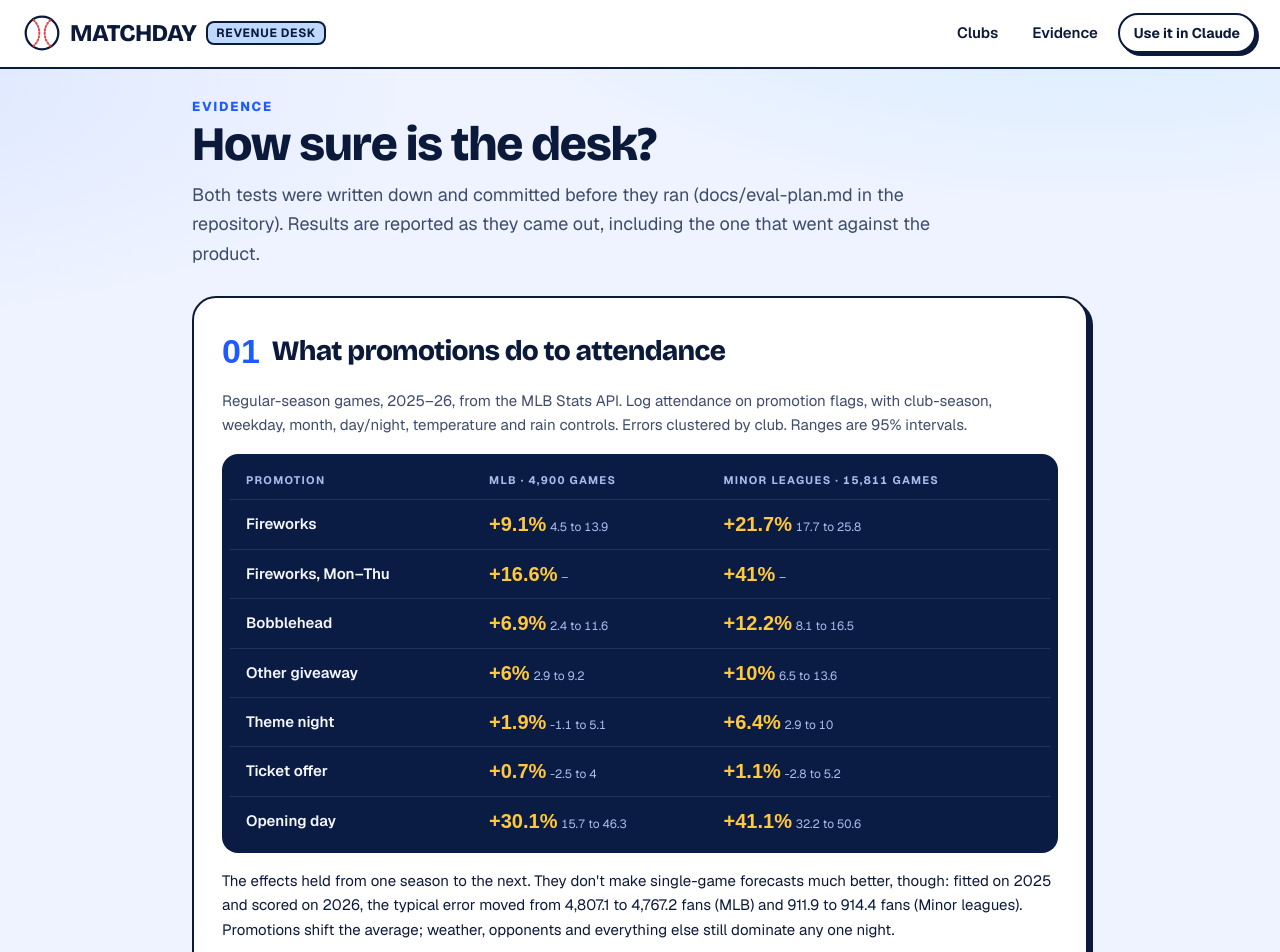
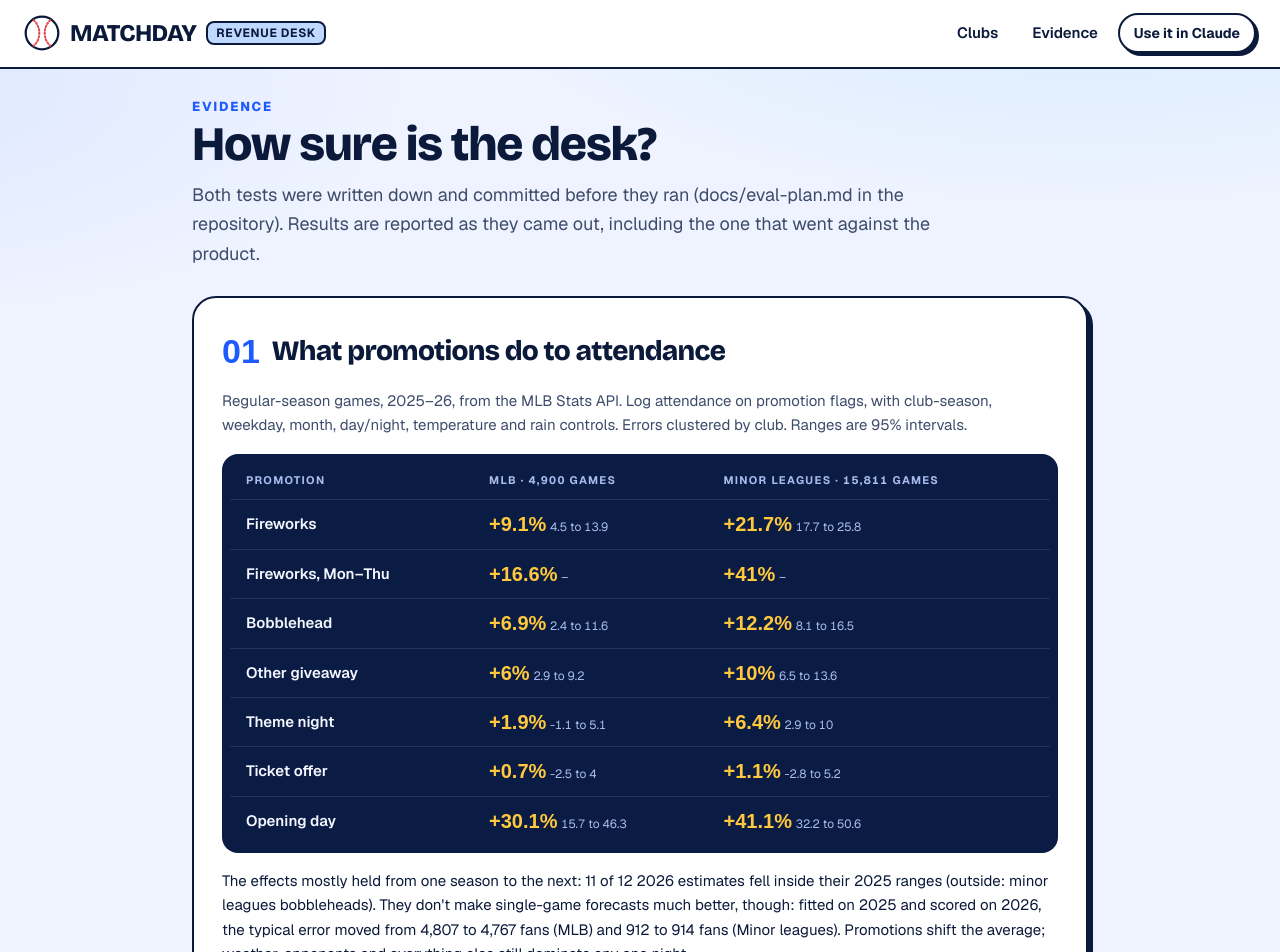
Before and after one commit to N-45div/Matchday, a Next.js app: page /proof in a window 1280 px wide. Shown: the top 952 px of the page. Built offline with nearby package versions, Linux system fonts and the light colour scheme; a web font is replaced by a local one.

Commit message:
Say how many promotion effects held into 2026, and round the forecast errors to whole fans

```diff
--- a/src/app/proof/page.tsx
+++ b/src/app/proof/page.tsx
@@ -34,7 +34,13 @@
 }
 
 export default function Proof() {
-  const tiers = lift.tiers as Record<string, { games: Record<string, number>; pooled: Record<string, Effect>; holdout_2026: { mae_with_promotions: number; mae_without_promotions: number } }>;
+  const tiers = lift.tiers as Record<string, { games: Record<string, number>; pooled: Record<string, Effect>; holdout_2026: { mae_with_promotions: number; mae_without_promotions: number; coefficient_2026_inside_2025_ci: Record<string, boolean> } }>;
+  const held = Object.values(tiers).flatMap((t) => Object.values(t.holdout_2026.coefficient_2026_inside_2025_ci));
+  const promoName = Object.fromEntries(PROMOS);
+  const misses = Object.entries(tiers).flatMap(([tier, t]) =>
+    Object.entries(t.holdout_2026.coefficient_2026_inside_2025_ci).filter(([, inside]) => !inside).map(([k]) => `${(TIER_LABEL[tier] ?? tier).toLowerCase()} ${(promoName[k] ?? k).toLowerCase()}s`),
+  );
+  const fans = (n: number) => Math.round(n).toLocaleString("en-US");
   const head = "px-4 py-2.5 text-[11px] font-bold tracking-[0.12em] text-[#a9bceb]";
   return (
     <article className="mx-auto max-w-4xl space-y-7">
@@ -72,8 +78,8 @@
           </table>
         </div>
         <p>
-          The effects held from one season to the next. They don&apos;t make single-game forecasts much better, though: fitted on 2025 and scored on 2026, the typical error moved from{" "}
-          {Object.keys(tiers).map((t) => `${tiers[t].holdout_2026.mae_without_promotions.toLocaleString("en-US")} to ${tiers[t].holdout_2026.mae_with_promotions.toLocaleString("en-US")} fans (${TIER_LABEL[t] ?? t})`).join(" and ")}. Promotions shift the average; weather, opponents and everything else still dominate any one night.
+          The effects mostly held from one season to the next: {held.filter(Boolean).length} of {held.length} 2026 estimates fell inside their 2025 ranges{misses.length ? ` (outside: ${misses.join(", ")})` : ""}. They don&apos;t make single-game forecasts much better, though: fitted on 2025 and scored on 2026, the typical error moved from{" "}
+          {Object.keys(tiers).map((t) => `${fans(tiers[t].holdout_2026.mae_without_promotions)} to ${fans(tiers[t].holdout_2026.mae_with_promotions)} fans (${TIER_LABEL[t] ?? t})`).join(" and ")}. Promotions shift the average; weather, opponents and everything else still dominate any one night.
         </p>
         <p>
           <strong>How the plan compares.</strong> &ldquo;Your 2026 way&rdquo; places exactly the same nights as the Matchday plan, on the weekdays the club used in 2026, so only the dates differ. 2027 start times aren&apos;t published yet, so weekdays a club played mostly in daylight in 2025–26 (usually Sundays) count as day games and get no fireworks.
```
